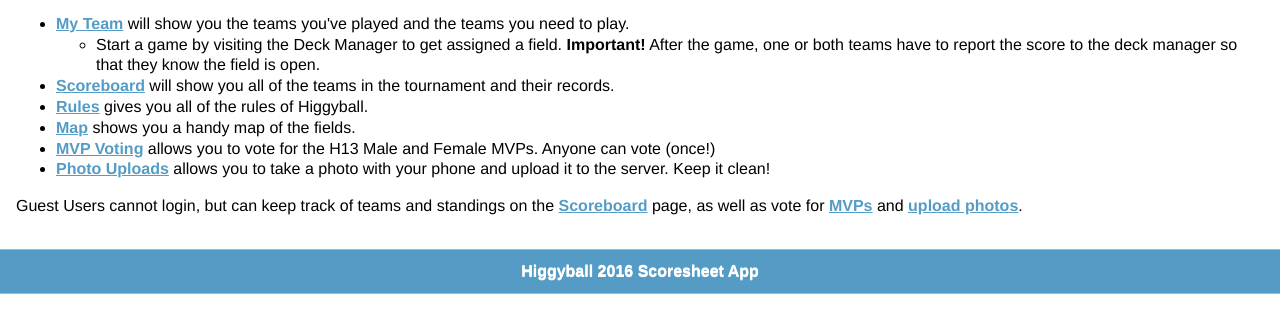
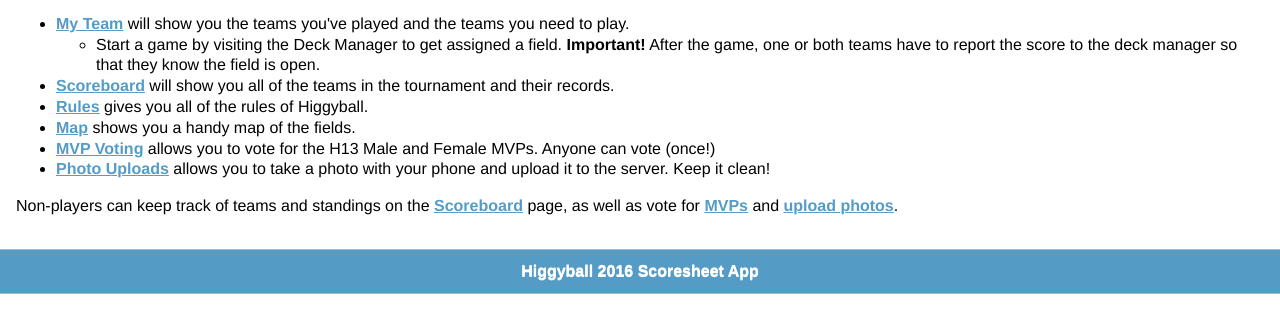
Before and after one commit to markrwalker/higgy-app-mobile, a PHP site: page / in a window 1280 px wide. Shown: the part 146-479 px from the top of the page. Run offline with PHP 8.4, Linux system fonts and the light colour scheme; data that the repository does not hold is empty; a stand-in replaces the project's code that opens the database connection.

Commit message:
home page word change

```diff
--- a/index.php
+++ b/index.php
@@ -28,6 +28,6 @@
 				<li><a href="mvp.php" data-ajax="false">MVP Voting</a> allows you to vote for the H13 Male and Female MVPs. Anyone can vote (once!)</li>
 				<li><a href="camera.php" data-ajax="false">Photo Uploads</a> allows you to take a photo with your phone and upload it to the server. Keep it clean!</li>
 			</ul>
-			<p>Guest Users cannot login, but can keep track of teams and standings on the <a href="scoreboard.php" data-ajax="false">Scoreboard</a> page, as well as vote for <a href="mvp.php" data-ajax="false">MVPs</a> and <a href="camera.php" data-ajax="false">upload photos</a>.</p>
+			<p>Non-players can keep track of teams and standings on the <a href="scoreboard.php" data-ajax="false">Scoreboard</a> page, as well as vote for <a href="mvp.php" data-ajax="false">MVPs</a> and <a href="camera.php" data-ajax="false">upload photos</a>.</p>
 		</div><!-- /content -->
 <?php require_once('includes/footer.php'); ?>
```
